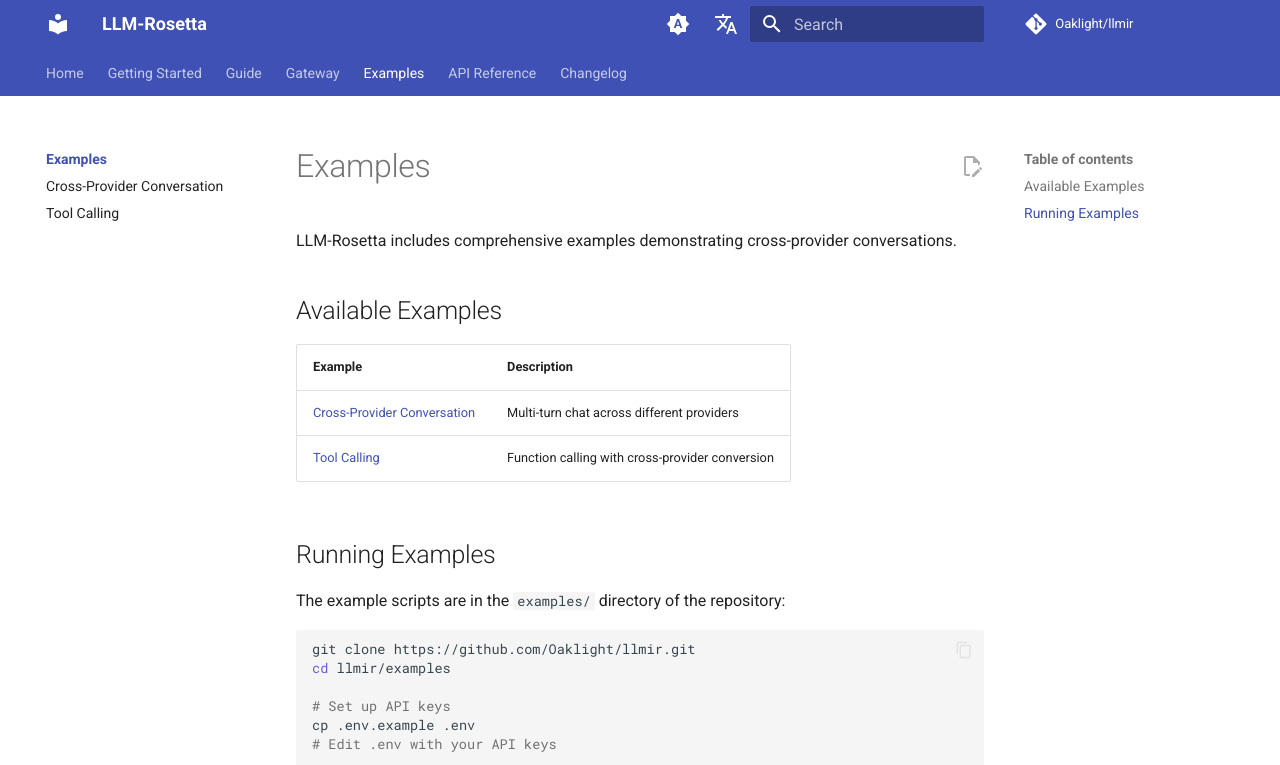
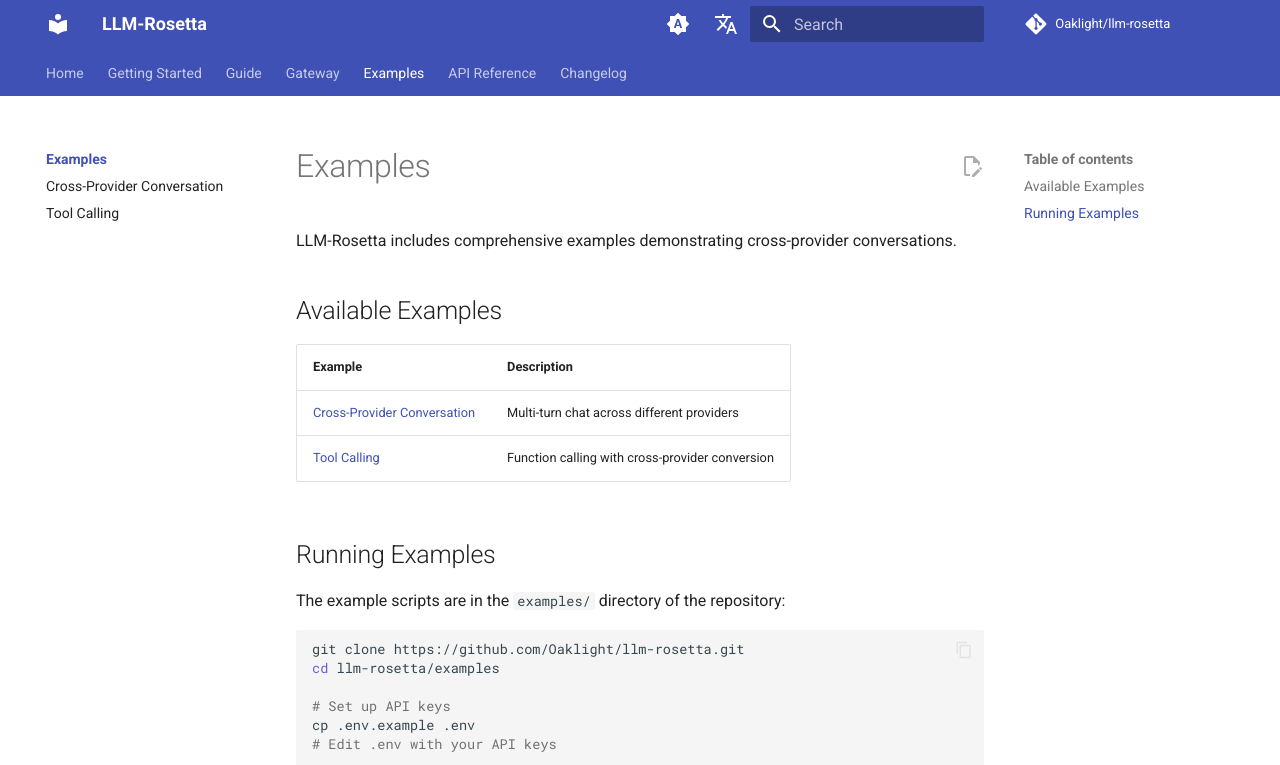
Before and after one commit to Oaklight/llm-rosetta, an MkDocs documentation site: the page built from docs/examples/index.md, in a window 1280 px wide and 1028 px high. Shown: the top 765 px of the window. Built offline with MkDocs 1.6.1 and Material for MkDocs 9.7.7, drawn with Linux system fonts in a browser that asks for light colours; comment, search, counter and statistics services are not loaded.

Commit message:
fix: update remaining llmir references to llm-rosetta in docs and config
Update GitHub badge URL, git clone URLs, site_url, repo_name,
repo_url, and social links to use the new llm-rosetta name.

````diff
--- a/docs/examples/index.md
+++ b/docs/examples/index.md
@@ -18,8 +18,8 @@ LLM-Rosetta includes comprehensive examples demonstrating cross-provider convers
 The example scripts are in the `examples/` directory of the repository:
 
 ```bash
-git clone https://github.com/Oaklight/llmir.git
-cd llmir/examples
+git clone https://github.com/Oaklight/llm-rosetta.git
+cd llm-rosetta/examples
 
 # Set up API keys
 cp .env.example .env
--- a/mkdocs.yml
+++ b/mkdocs.yml
@@ -1,9 +1,9 @@
 site_name: LLM-Rosetta
 site_description: Large Language Model Rosetta Stone - Unified message format conversion for LLM providers
 site_author: Peng Ding
-site_url: https://llmir.readthedocs.io/en/
-repo_name: Oaklight/llmir
-repo_url: https://github.com/Oaklight/llmir
+site_url: https://llm-rosetta.readthedocs.io/en/
+repo_name: Oaklight/llm-rosetta
+repo_url: https://github.com/Oaklight/llm-rosetta
 copyright: Copyright &copy; 2024 Peng Ding
 
 theme:
@@ -76,7 +76,7 @@ markdown_extensions:
 extra:
   social:
     - icon: fontawesome/brands/github
-      link: https://github.com/Oaklight/llmir
+      link: https://github.com/Oaklight/llm-rosetta
     - icon: fontawesome/brands/python
       link: https://pypi.org/project/llm-rosetta/
   alternate:
````
Also changed, not shown: docs/getting-started/installation.md (+2 -2 lines), docs/index.md (+1 -1 lines).
